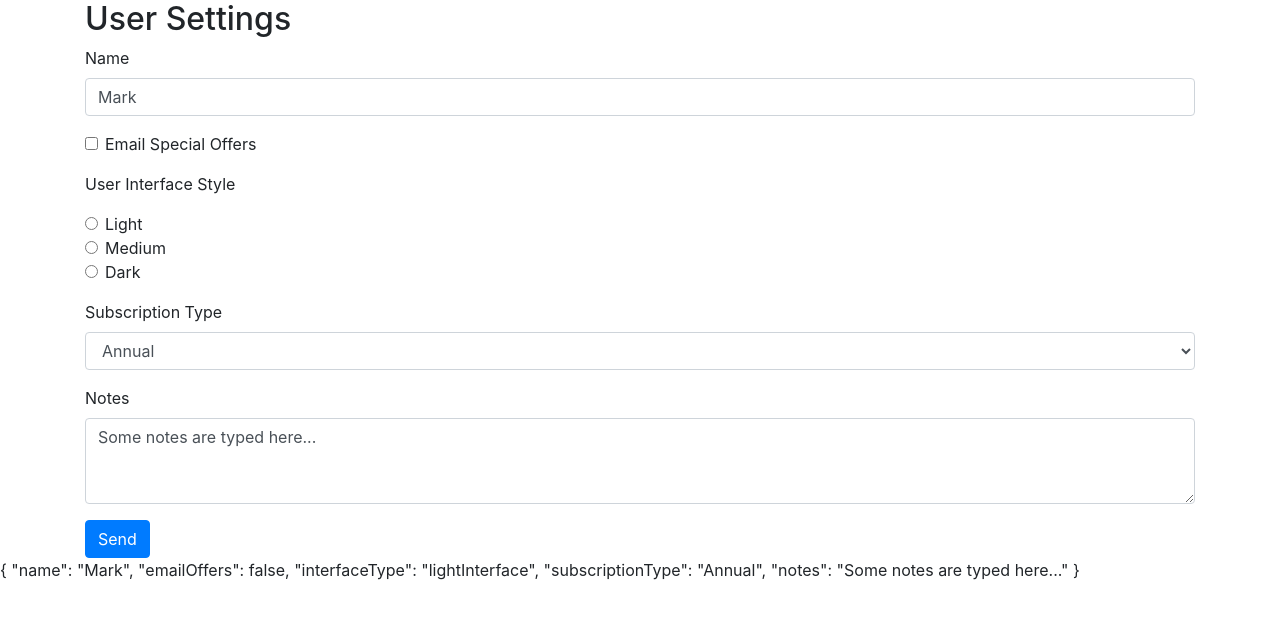
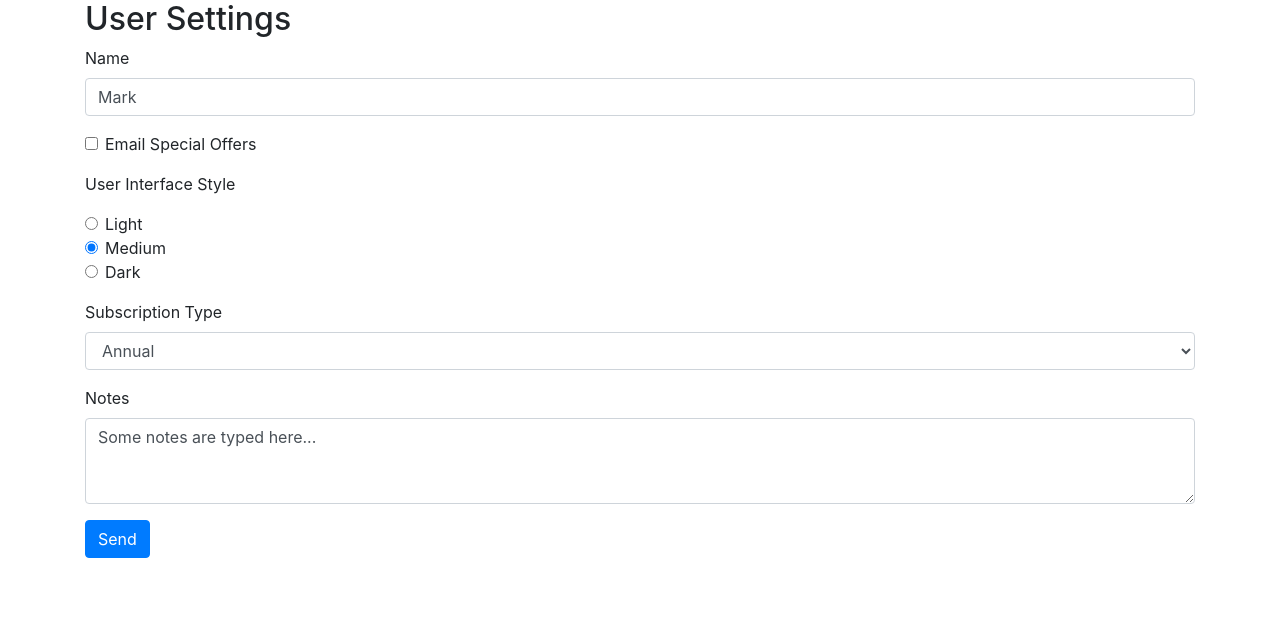
Before and after one commit to shra012/Angular-Projects, an Angular app: page / in a window 1280 px wide. Shown: the top 618 px of the page. Built offline with nearby package versions, Linux system fonts and the light colour scheme.

Commit message:
Completed course

```diff
--- a/src/app/app.module.ts
+++ b/src/app/app.module.ts
@@ -4,9 +4,10 @@ import { FormsModule } from '@angular/forms';
 
 import { AppComponent } from './app.component';
 import { UserSettingsFormComponent } from './user-settings-form/user-settings-form.component';
+import { HttpClientModule } from '@angular/common/http';
 
 @NgModule({
-  imports:      [ BrowserModule, FormsModule ],
+  imports:      [ BrowserModule, FormsModule, HttpClientModule ],
   declarations: [ AppComponent, UserSettingsFormComponent ],
   bootstrap:    [ AppComponent ]
 })
--- /dev/null
+++ b/src/app/data/data.service.ts
@@ -0,0 +1,16 @@
+import { Injectable } from '@angular/core';
+import { UserSettings } from './user-settings';
+import { Observable, of } from 'rxjs';
+import { HttpClient } from '@angular/common/http';
+
+@Injectable({
+  providedIn: 'root'
+})
+export class DataService {
+
+  constructor(private http:HttpClient) { }
+
+  postForm(userSettings:UserSettings):Observable<any>{
+    return this.http.post("https://putsreq.com/b8aKMahJI5SyafHZvsAF",userSettings);
+  }
+}
--- a/src/app/user-settings-form/user-settings-form.component.html
+++ b/src/app/user-settings-form/user-settings-form.component.html
@@ -1,9 +1,15 @@
 <div class="container">
-	<h2>User Settings</h2>
-	<form #form = "ngForm">
+  <h2 id="form-heading">User Settings</h2>
+  <h3 [class.alert-danger]="message && postError"
+      [class.alert-success]="message && !postError">{{message}}</h3>
+	<form #form = "ngForm" (ngSubmit)="onSubmit(form)">
     <div class="form-group">
       <label for="name">Name</label>
-      <input id="name" name="name" type="text" class="form-control" [(ngModel)]="userSettings.name">
+      <input id="name" name="name" type="text" class="form-control" [(ngModel)]="userSettings.name" required #nameField="ngModel"
+      [class.field-error]="form.submitted && nameField.invalid">
+      <div [hidden] = "nameField.valid || !form.submitted">
+        <label class="alert-danger">Enter a valid name</label>
+      </div>
     </div>
     <div class="form-check form-group">
       <input class="form-check-input" type="checkbox" id="emailSpecialOffers" name="emailSpecialOffers" [(ngModel)]="userSettings.emailOffers">
@@ -13,26 +19,26 @@
     </div>
     <p>User Interface Style</p>
     <div class="form-check ">
-      <input class="form-check-input" type="radio" name="interfaceType" id="lightInterface" value="light" checked [(ngModel)]="userSettings.interfaceType">
+      <input class="form-check-input" type="radio" name="interfaceType" id="lightInterface" value="light" checked [(ngModel)]="userSettings.interfaceType" required>
       <label class="form-check-label" for="lightInterface">
         Light
       </label>
     </div>
     <div class="form-check">
-      <input class="form-check-input" type="radio" name="interfaceType" id="mediumInterface" value="medium" [(ngModel)]="userSettings.interfaceType">
+      <input class="form-check-input" type="radio" name="interfaceType" id="mediumInterface" value="medium" [(ngModel)]="userSettings.interfaceType" required>
       <label class="form-check-label" for="mediumInterface">
         Medium
       </label>
     </div>
     <div class="form-check form-group">
-      <input class="form-check-input" type="radio" name="interfaceType" id="darkInterface" value="dark" [(ngModel)]="userSettings.interfaceType">
+      <input class="form-check-input" type="radio" name="interfaceType" id="darkInterface" value="dark" [(ngModel)]="userSettings.interfaceType" required>
       <label class="form-check-label" for="darkInterface">
         Dark
       </label>
     </div>
     <div class = "form-group">
       <label for="subscriptionType">Subscription Type</label>
-      <select id="subscriptionType" name="subscriptionType" class="form-control" [(ngModel)]="userSettings.subscriptionType">
+      <select id="subscriptionType" name="subscriptionType" class="form-control" [(ngModel)]="userSettings.subscriptionType" required>
         <option value="Monthly">Monthly</option>
         <option value="Annual">Annual</option>
         <option value="Lifetime">Lifetime</option>
@@ -45,4 +51,3 @@
     <button class="btn btn-primary">Send</button>
   </form>
 </div>
-{{userSettings | json }}
--- a/src/app/user-settings-form/user-settings-form.component.ts
+++ b/src/app/user-settings-form/user-settings-form.component.ts
@@ -1,5 +1,9 @@
 import { Component, OnInit } from '@angular/core';
 import { UserSettings } from '../data/user-settings';
+import { NgForm } from '@angular/forms';
+import { DataService } from '../data/data.service';
+import { HttpErrorResponse } from '@angular/common/http';
+import { CompileShallowModuleMetadata } from '@angular/compiler';
 
 @Component({
   selector: 'app-user-settings-form',
@@ -7,16 +11,38 @@ import { UserSettings } from '../data/user-settings';
   styleUrls: ['./user-settings-form.component.css']
 })
 export class UserSettingsFormComponent implements OnInit {
-  userSettings : UserSettings = {
+  originalUserSettings : UserSettings = {
     name : "Mark",
     emailOffers : false,
-    interfaceType : "lightInterface",
+    interfaceType : "medium",
     subscriptionType : "Annual",
     notes : "Some notes are typed here..."
   }
-  constructor() { }
+
+ postError : boolean = false;
+
+  userSettings : UserSettings = {...this.originalUserSettings};
+  message: string;
+  constructor(private dataService:DataService) { }
 
   ngOnInit() {
   }
 
+  onSubmit(form:NgForm){
+    if(form.valid){
+      this.dataService.postForm(this.userSettings).subscribe(response => this.HttpSuccess(response),error => this.HttpError(error))
+    }
+  }
+  HttpError(responseError: HttpErrorResponse): void {
+    console.log("Exception Occured in the server",responseError);
+    this.postError = true;
+    this.message = responseError.error.message;
+  }
+
+  HttpSuccess(response: any[]): void {
+    console.log("ajax is successful with response body",response);
+    this.userSettings = response[0];
+    this.message = response[1].message;
+  }
+
 }
--- a/src/styles.css
+++ b/src/styles.css
@@ -1,2 +1,13 @@
 /* Add application styles & imports to this file! */
 @import '~bootstrap/dist/css/bootstrap.min.css';
+
+.form-heading{
+    text-align: center;
+}
+.field-error{
+    border : 1px solid red;
+}
+
+.alert-danger{
+    display: list-item;
+}
```
Also changed, not shown: angular.json (line endings or trailing spaces), 1 other file (tests, documents, lock files or other folders).
